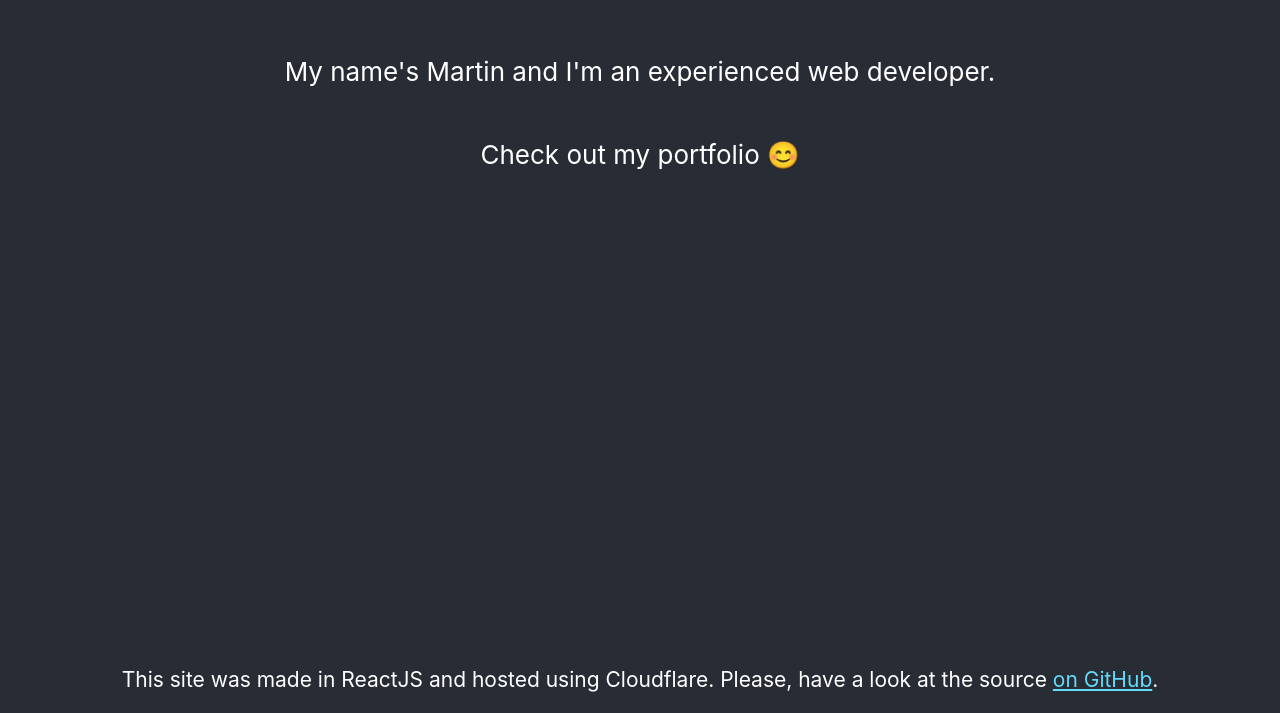
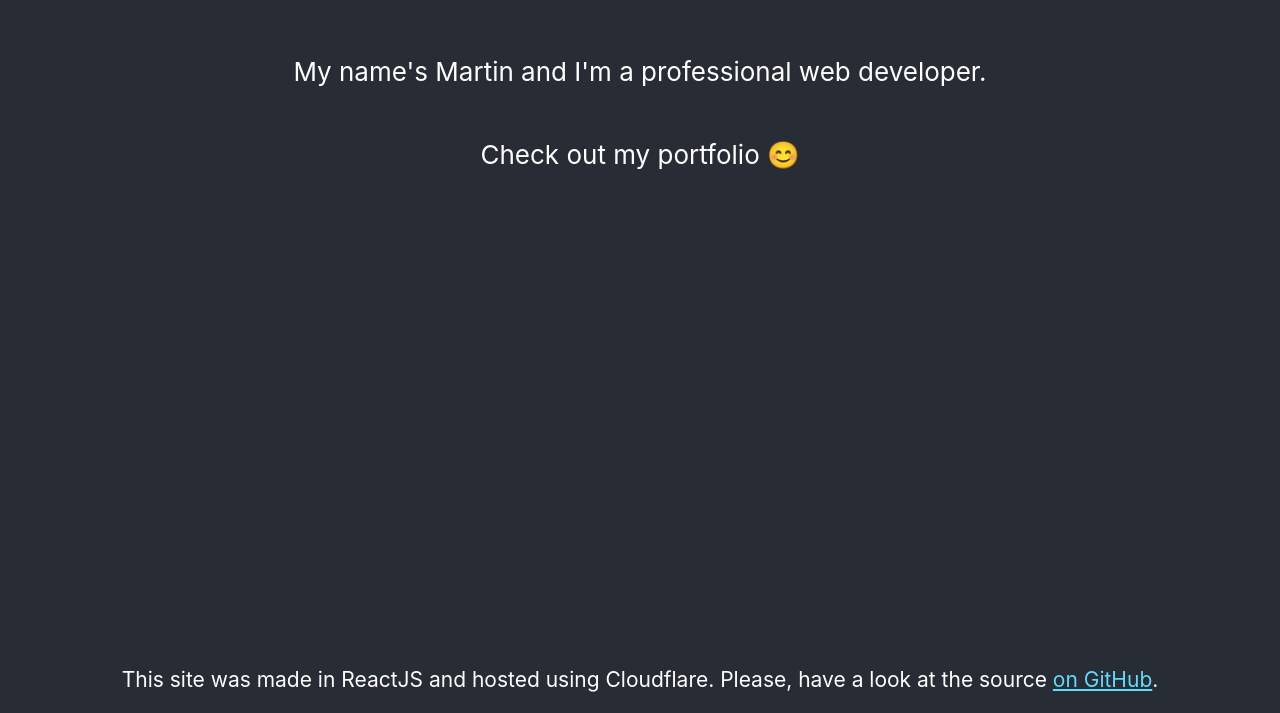
Before and after one commit to martin-nef/mega-portfolio, a React (Create React App) app: page / in a window 1280 px wide. Shown: the part 113-826 px from the top of the page. Built offline with nearby package versions, Linux system fonts and the light colour scheme.

Commit message:
change header text to be less boastful

```diff
--- a/src/App.js
+++ b/src/App.js
@@ -5,7 +5,7 @@
     <div>
       <header className="padding-top">
         <p>
-          My name's Martin and I'm an experienced web developer.
+          My name's Martin and I'm a professional web developer.
         </p>
         <p>
           Check out my portfolio 😊
```
